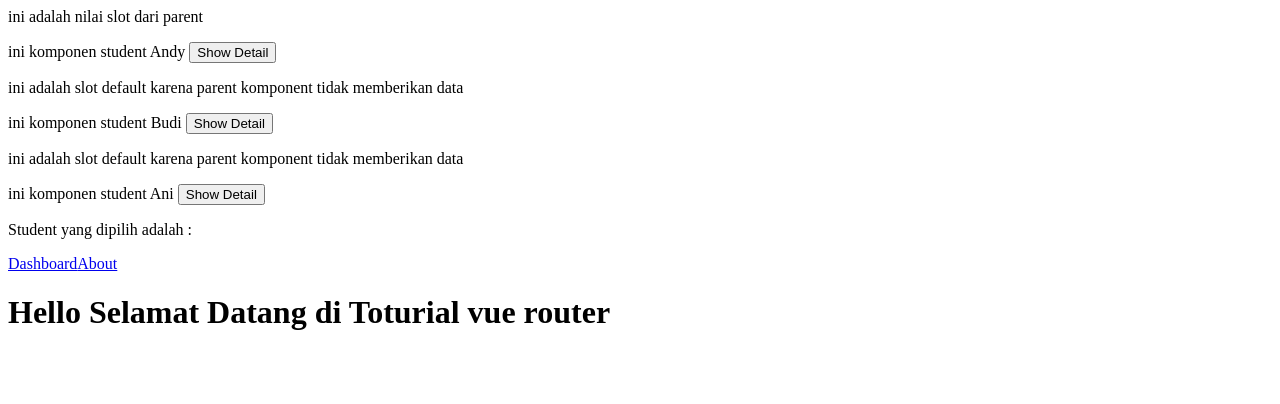
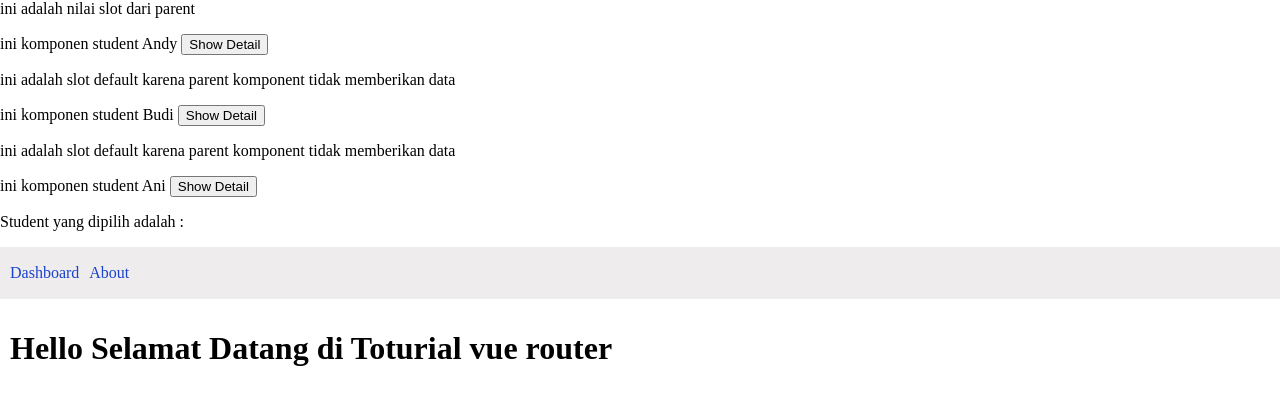
Before and after one commit to komarnetwork/vue3, a Vue app in the folder vue-project/: page / in a window 1280 px wide. Shown: the top 404 px of the page. Built offline with nearby package versions, Linux system fonts and the light colour scheme.

Commit message:
vue router component

```diff
--- a/vue-project/src/App.vue
+++ b/vue-project/src/App.vue
@@ -6,18 +6,22 @@
   <p>Student yang dipilih adalah : {{ selectedStudent }}</p>
 
   <!-- Vue Router -->
-  <RouterLink to="/">Dashboard</RouterLink>
-  <RouterLink to="/about">About</RouterLink>
-
-  <RouterView></RouterView>
+  <div class="menu">
+    <Navbar />
+  </div>
+  <div class="main">
+    <RouterView></RouterView>
+  </div>
 </template>
 
 <script>
 import Student from './components/Student.vue'
+import Navbar from './components/Navbar.vue'
 
 export default {
   components: {
-    Student
+    Student,
+    Navbar
   },
   data() {
     return {
@@ -31,3 +35,21 @@ export default {
   }
 }
 </script>
+
+<style>
+body {
+  margin: 0;
+}
+</style>
+
+<style scoped>
+.menu {
+  background-color: #eeecec;
+  line-height: 2;
+  padding: 10px;
+}
+
+.main {
+  padding: 10px;
+}
+</style>
--- /dev/null
+++ b/vue-project/src/components/Navbar.vue
@@ -0,0 +1,16 @@
+<template>
+  <RouterLink to="/">Dashboard</RouterLink>
+  <RouterLink to="/about">About</RouterLink>
+</template>
+
+<style scoped>
+a {
+  margin-right: 10px;
+  text-decoration: none;
+  color: #1b42cd;
+}
+
+a:hover {
+  color: red;
+}
+</style>
```
